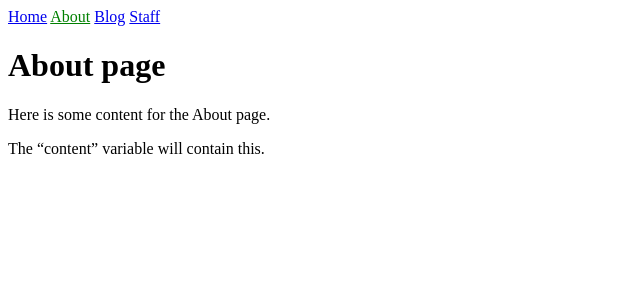
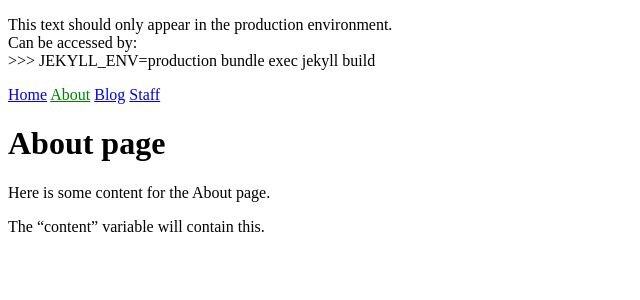
Before and after one commit to Alindah/jekyll-blog, a Jekyll site: the page built from about.md, in a window 1280 px wide. Shown: the top 300 px of the page, without its empty margins (0-640 px from the left). Built offline with Jekyll 4.4.1, drawn with Linux system fonts in a browser that asks for light colours.

Commit message:
Environments and deployment

```diff
--- a/Gemfile
+++ b/Gemfile
@@ -7,3 +7,9 @@ git_source(:github) {|repo_name| "https://github.com/#{repo_name}" }
 # gem "rails"
 
 gem "jekyll", "~> 4.2"
+
+group :jekyll_plugins do
+	gem "jekyll-sitemap"
+	gem "jekyll-feed"
+	gem "jekyll-seo-tag"
+end
--- a/_config.yml
+++ b/_config.yml
@@ -16,3 +16,7 @@ defaults:
       path: ""
     values:
       layout: "default"
+plugins:
+  - jekyll-feed
+  - jekyll-sitemap
+  - jekyll-seo-tag
--- a/_layouts/default.html
+++ b/_layouts/default.html
@@ -4,8 +4,20 @@
 		<meta charset="utf-8">
 		<title>{{ page.title | capitalize }}</title>
 		<link rel="stylesheet" href="/assets/css/styles.css">
+		{% feed_meta %}
+		{% seo %}
 	</head>
 	<body>
+		<!-- How to use conditionals for environments -->
+		{% if jekyll.environment == "production" %}
+			<p>
+				This text should only appear in the production environment.
+				<br>
+				Can be accessed by:
+				<br>
+				>>> JEKYLL_ENV=production bundle exec jekyll build
+			</p>
+		{% endif %}
 		{% include navigation.html %}
 		<!-- "content" is a special variable that returns the rendered content of the page on which it is called. -->
 		{{ content }}
```
Also changed, not shown: Gemfile.lock.
